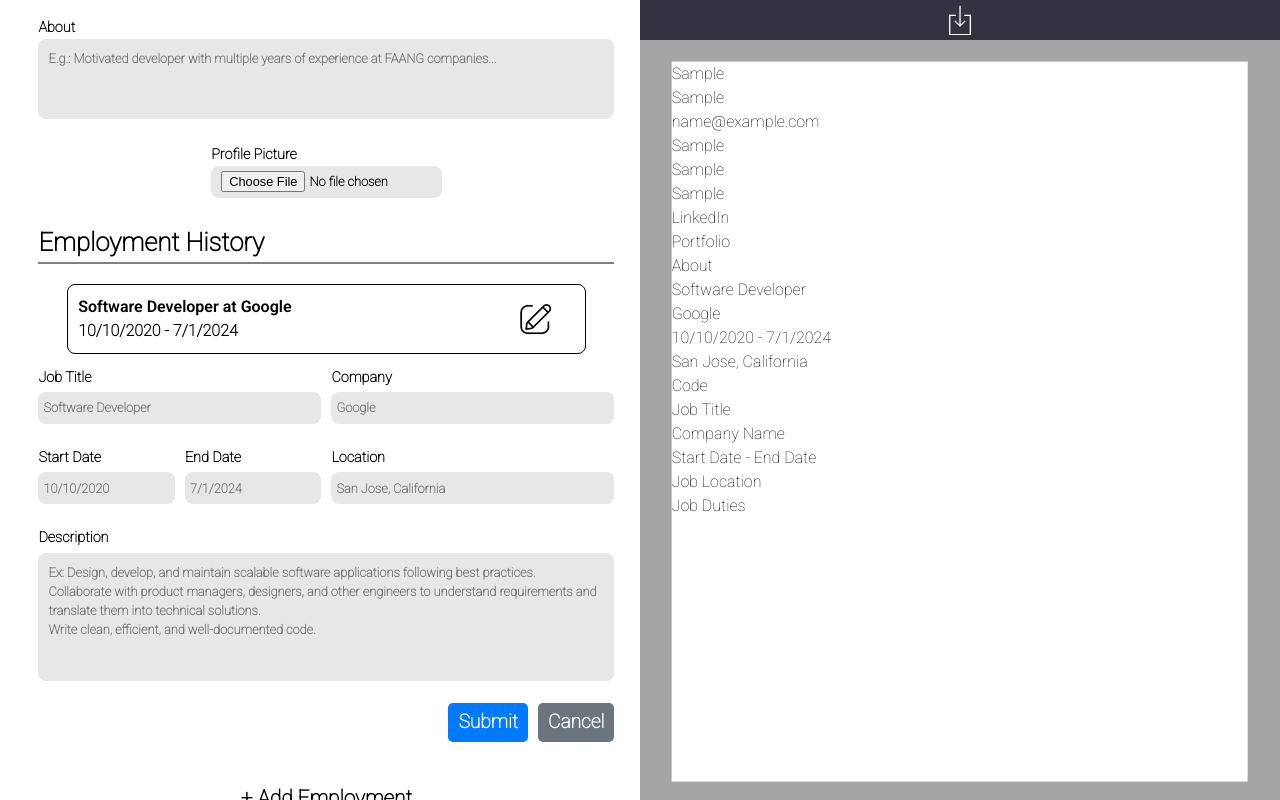
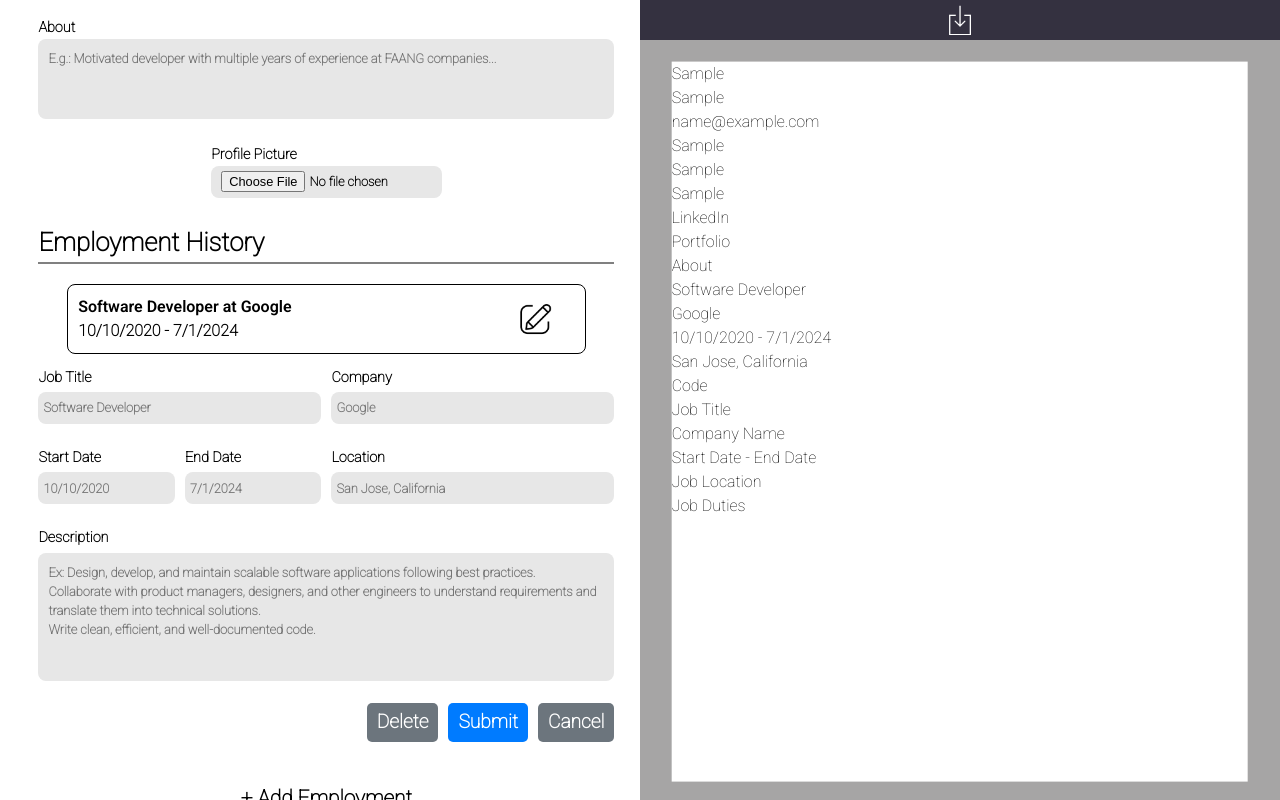
Before and after one commit to joshhkim02/cv-app-builder, a React (Vite) app: page / in a window 1280 px wide. Both pictures are taken after typing "Sample", "Sample", "name@example.com", "Sample", "Sample", "Sample" into the empty fields and a click on the button "+ Add Employment". Shown: the part 483-1283 px from the top of the page. Built offline with nearby package versions, Linux system fonts and the light colour scheme.

Commit message:
feat: functionality for cancel button and added delete button functionality

```diff
--- a/src/components/Practical.jsx
+++ b/src/components/Practical.jsx
@@ -8,6 +8,7 @@
   updateJobExperience,
   handleSubmit,
   handleCancel,
+  handleDelete,
 }) {
   const handleChange = (e) => {
     const { id, value } = e.target;
@@ -74,6 +75,13 @@
           onChange={handleChange}
         />
         <div className={styles.buttonContainer}>
+          <button
+            type='button'
+            className={styles.deleteButton}
+            onClick={handleDelete}
+          >
+            Delete
+          </button>
           <button type='submit' className={styles.submitButton}>
             Submit
           </button>
@@ -142,6 +150,25 @@
 
   const handleCancel = (e) => {
     e.preventDefault();
+    const isEmpty = Object.values(tempJob).every(
+      (value) => value.trim() === ''
+    );
+
+    if (isEmpty && editIndex !== null) {
+      setJobExperience((prev) =>
+        prev.filter((_, index) => index !== editIndex)
+      );
+    }
+    setEditIndex(null);
+  };
+
+  const handleDelete = (e) => {
+    e.preventDefault();
+    if (editIndex !== null) {
+      setJobExperience((prev) =>
+        prev.filter((_, index) => index !== editIndex)
+      );
+    }
     setEditIndex(null);
   };
 
@@ -172,6 +199,7 @@
                 updateJobExperience={updateTempJob}
                 handleSubmit={handleSubmit}
                 handleCancel={handleCancel}
+                handleDelete={handleDelete}
               />
             ) : (
               <JobExperienceDiv
--- a/src/styles/practical.module.css
+++ b/src/styles/practical.module.css
@@ -139,6 +139,16 @@
   cursor: pointer;
 }
 
+.deleteButton {
+  padding: 5px 10px;
+  font-size: 1.2rem;
+  background-color: #6c757d;
+  color: #fff;
+  border: none;
+  border-radius: 5px;
+  cursor: pointer;
+}
+
 .add_employment_btn {
   border: none;
   font-size: 1.3rem;
```
